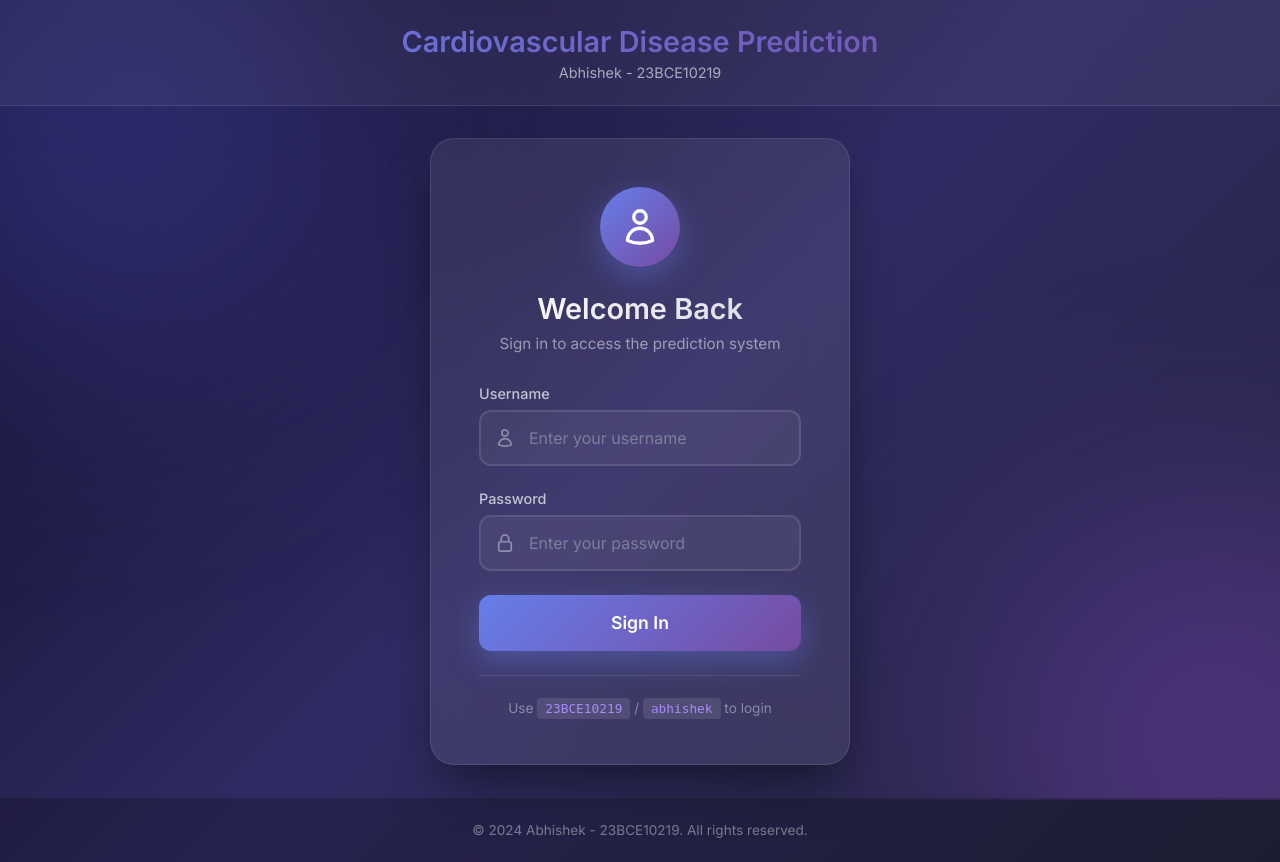
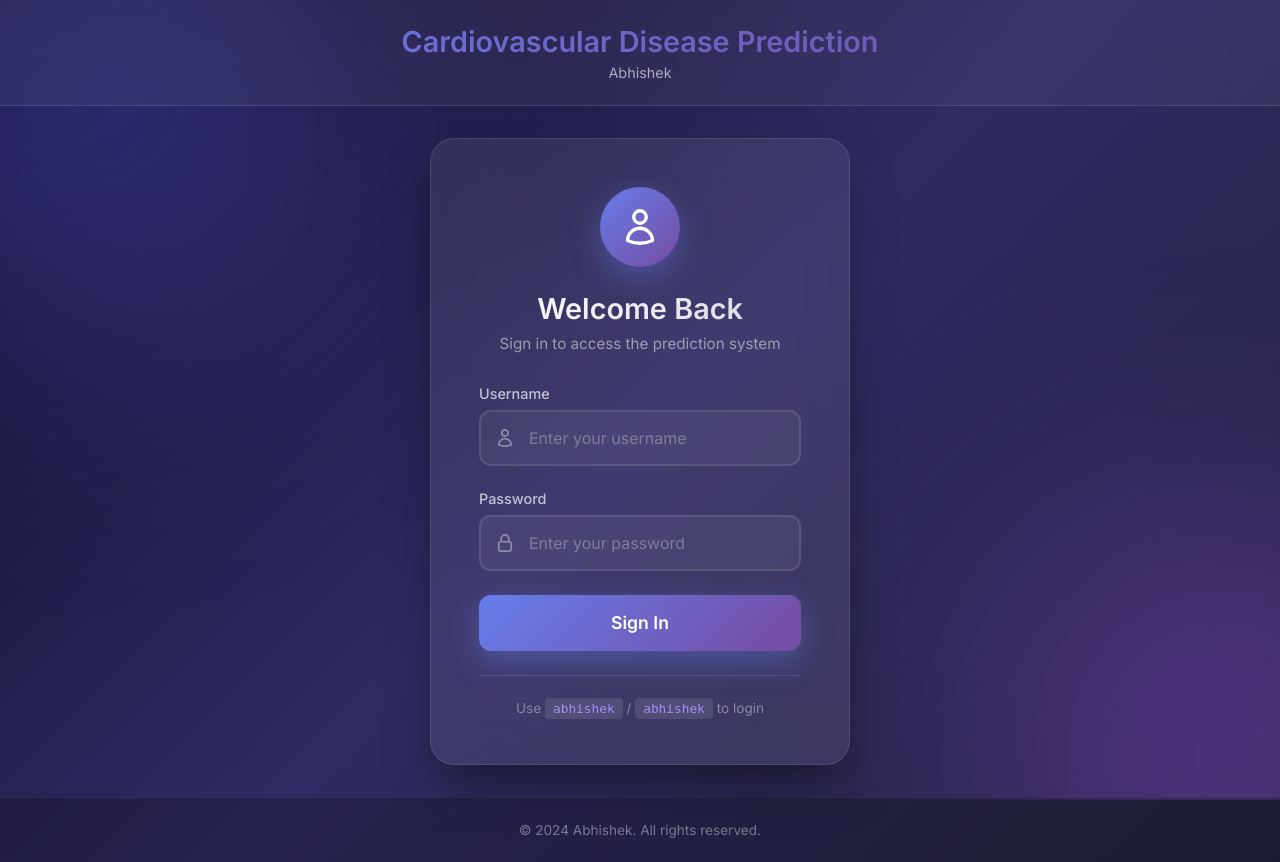
Before and after one commit to abhi3114-glitch/RetinaCardio, a Flask app: page / in a window 1280 px wide. Run offline with Flask 3, Linux system fonts and the light colour scheme.

Commit message:
Remove academic info from public project

```diff
--- a/app.py
+++ b/app.py
@@ -107,10 +107,10 @@ def login():
         username = request.form.get('username')
         password = request.form.get('password')
 
-# Login credentials for Abhishek - 23BCE10219
+# Login credentials
         if username == 'admin' and password == 'admin':
             return redirect('home')
-        elif username == '23BCE10219' and password == 'abhishek':
+        elif username == 'abhishek' and password == 'abhishek':
             return redirect('home')
         else:
 
--- a/templates/home.html
+++ b/templates/home.html
@@ -340,7 +340,7 @@
 
   <header>
     <h1>Cardiovascular Disease Prediction</h1>
-    <p class="subtitle">Abhishek - 23BCE10219</p>
+    <p class="subtitle">Abhishek</p>
   </header>
 
   <nav>
@@ -421,7 +421,7 @@
   </main>
 
   <footer>
-    <p>&copy; 2024 Abhishek - 23BCE10219 | Cardiovascular Disease Prediction System</p>
+    <p>&copy; 2024 Abhishek | Cardiovascular Disease Prediction System</p>
   </footer>
 </body>
 
--- a/templates/index.html
+++ b/templates/index.html
@@ -417,7 +417,7 @@
 
   <header>
     <h1>Cardiovascular Disease Prediction</h1>
-    <p class="subtitle">Abhishek - 23BCE10219</p>
+    <p class="subtitle">Abhishek</p>
   </header>
 
   <nav>
@@ -508,7 +508,7 @@
   </main>
 
   <footer>
-    <p>&copy; 2024 Abhishek - 23BCE10219 | Cardiovascular Disease Prediction System</p>
+    <p>&copy; 2024 Abhishek | Cardiovascular Disease Prediction System</p>
   </footer>
 
   <script>
--- a/templates/login.html
+++ b/templates/login.html
@@ -284,7 +284,7 @@
 
   <header>
     <h1>Cardiovascular Disease Prediction</h1>
-    <p class="subtitle">Abhishek - 23BCE10219</p>
+    <p class="subtitle">Abhishek</p>
   </header>
 
   <main>
@@ -328,13 +328,13 @@
       </form>
 
       <div class="hint">
-        Use <code>23BCE10219</code> / <code>abhishek</code> to login
+        Use <code>abhishek</code> / <code>abhishek</code> to login
       </div>
     </div>
   </main>
 
   <footer>
-    <p>&copy; 2024 Abhishek - 23BCE10219. All rights reserved.</p>
+    <p>&copy; 2024 Abhishek. All rights reserved.</p>
   </footer>
 </body>
 
```
Also changed, not shown: README.md.
